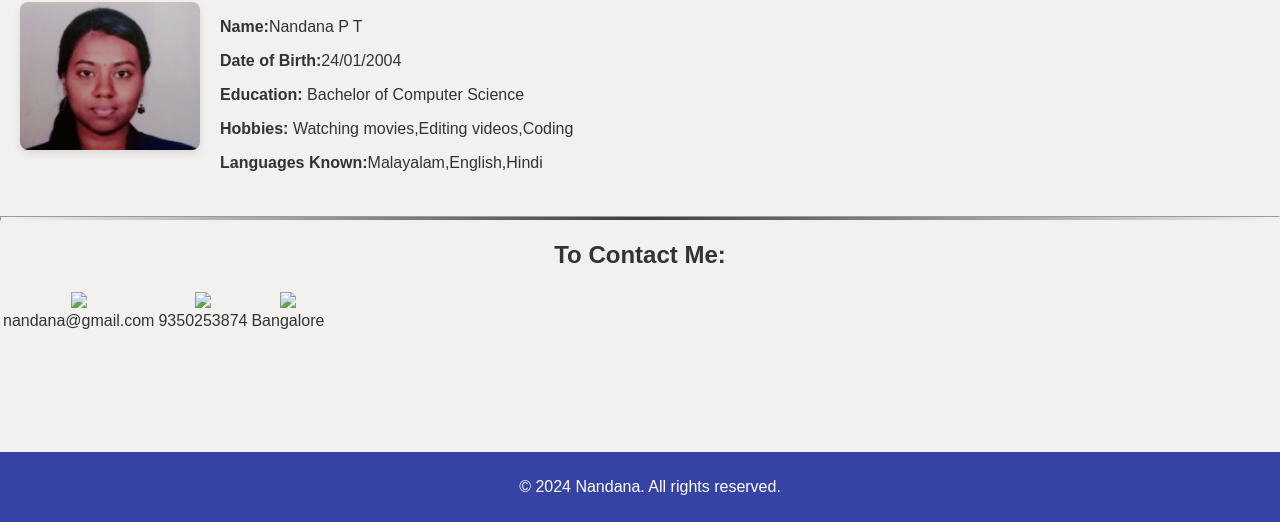
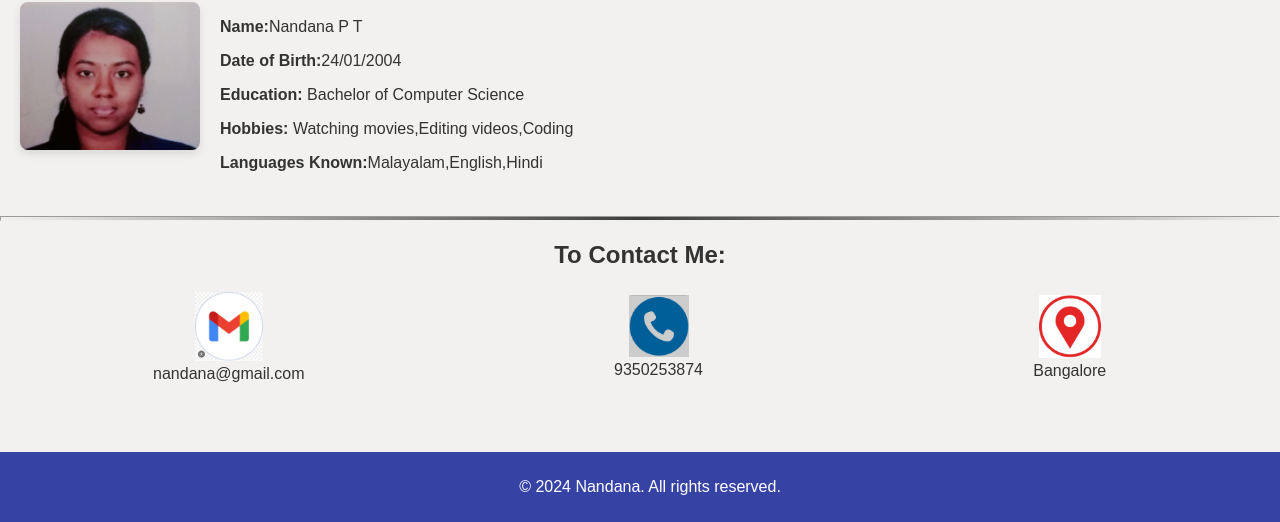
Before and after one commit to Nandanapt/my_portfolio, a plain HTML site: page biodata.html in a window 1280 px wide. Shown: the part 278-800 px from the top of the page. Drawn offline with Linux system fonts and the light colour scheme; files whose address does not match are found by name.

Commit message:
Update biodata.html

```diff
--- a/biodata.html
+++ b/biodata.html
@@ -42,18 +42,18 @@
   <table>
   <tr align="center">
     <td>
-      <img src="img/gmail.jpg" width="15%"><br>
+      <img src="gmail.jpg" width="15%"><br>
 
       <font size="3">nandana@gmail.com</font>
 
     </td>
     <td>
-      <img src="img/call.jpg" width="15%"><br>
+      <img src="call.jpg" width="15%"><br>
 
       <font size="3">9350253874</font>
     </td>
     <td>
-      <img src="img/loc.jpg" width="15%"><br>
+      <img src="loc.jpg" width="15%"><br>
 
       <font size="3">Bangalore</font>
     </td>
```
